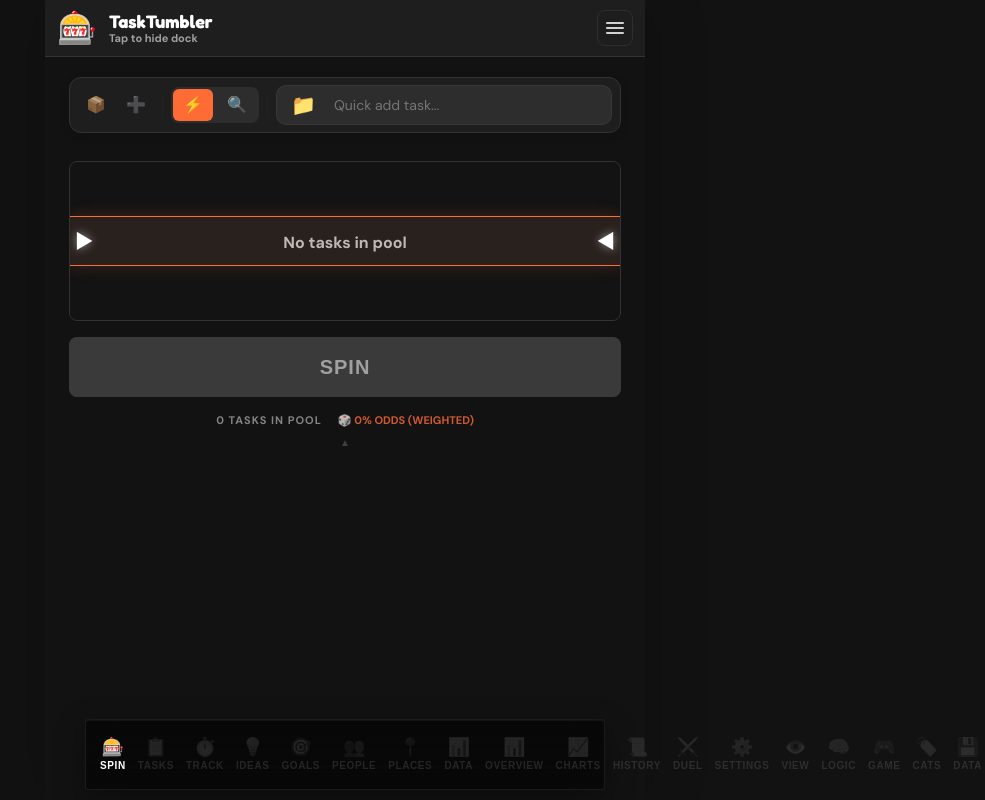
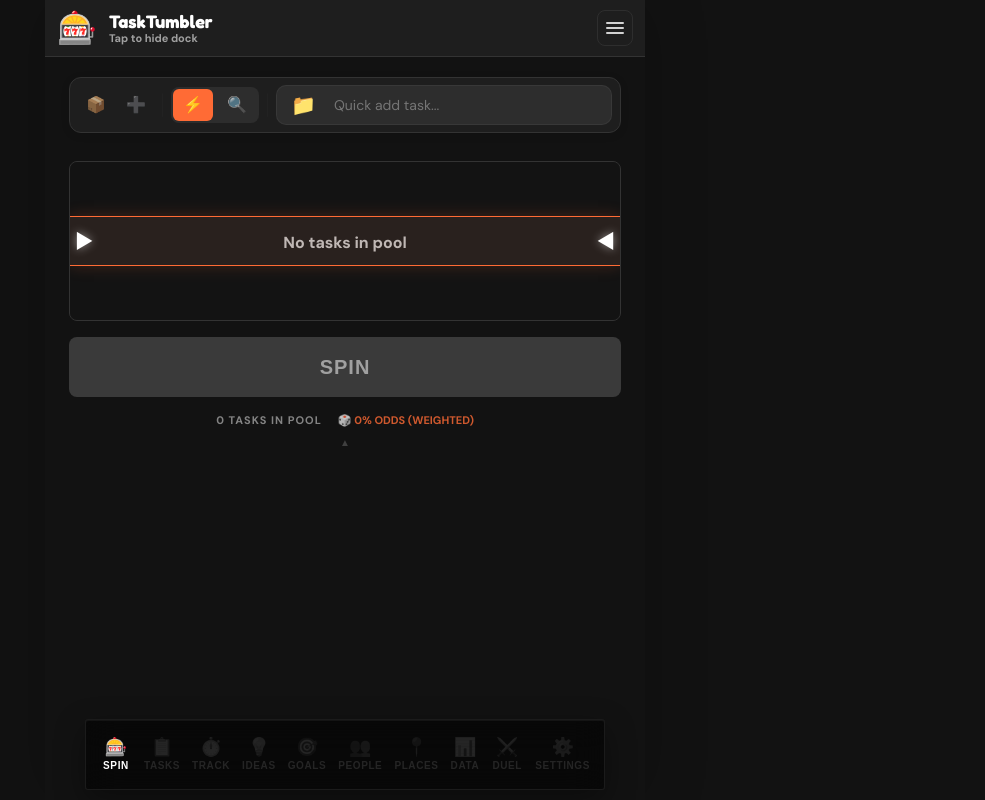
Before and after one commit to joeylamplighter/TaskTumbler, a React (Vite) app: page / in a window 1280 px wide. Shown: the whole page, without its empty margins (295-1280 px from the left). Built offline with nearby package versions, Linux system fonts and the light colour scheme.

Commit message:
Updated 10-core-navbar.jsx

```diff
--- a/js/logic/22-app.jsx
+++ b/js/logic/22-app.jsx
@@ -2176,6 +2176,12 @@ const removeSubCategory = (parentCat, subName) => {
   // Always ensure defaults are available even if settings haven't loaded yet
   const defaultNavBarVisibleItems = defaults.navBarVisibleItems || {};
   const navItems = orderedItems.filter((item) => {
+    // Always include items that have groupLabel (dropdown children) so they can be rendered in dropdowns
+    // These won't show as navbar buttons but need to be available for dropdown rendering
+    if (item.groupLabel) {
+      return true;
+    }
+
     // Check settings first (if available and has this key)
     if (settings?.navBarVisibleItems && typeof settings.navBarVisibleItems[item.key] === 'boolean') {
       return settings.navBarVisibleItems[item.key] === true;
--- a/js/ui/10-core-navbar.jsx
+++ b/js/ui/10-core-navbar.jsx
@@ -75,8 +75,8 @@ const style = {
 
   return (
     <div style={style}>
-      {(items || []).map((item) => {
-        // All items now show in navbar (removed groupLabel filter)
+      {(items || []).filter(item => !item.groupLabel).map((item) => {
+        // Filter out items with groupLabel - they should only appear in dropdowns
 
         // Handle tabs with dropdowns and regular tabs
         let active = false;
```
